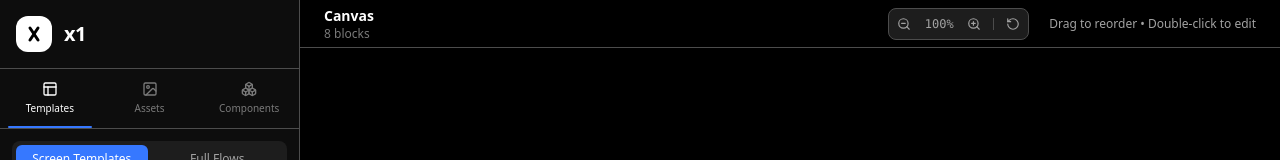
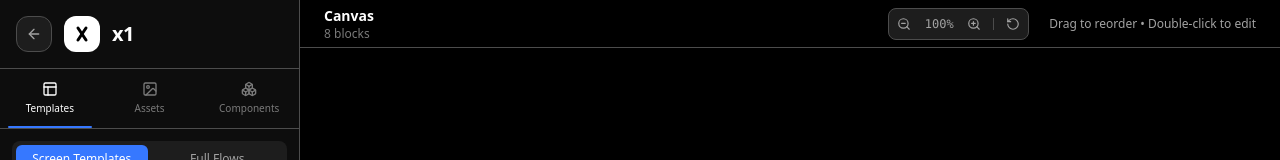
Before and after one commit to lakabimanil/x1-foreman, a Next.js app: page /x1-foreman/builder in a window 1280 px wide. Shown: the top 160 px of the page. Built offline with nearby package versions, Linux system fonts and the light colour scheme.

Commit message:
Add back button to navigate to home screen

```diff
--- a/src/components/CanvasPanel.tsx
+++ b/src/components/CanvasPanel.tsx
@@ -34,6 +34,7 @@ const blockTypeConfig: Record<BlockType, { icon: React.ElementType; color: strin
   video: { icon: Video, color: 'var(--color-accent-purple)', label: 'Video' },
   splash: { icon: Sparkles, color: 'var(--color-accent-yellow)', label: 'Splash' },
 };
+
 
 interface SortableCardProps {
   block: OnboardingBlock;
--- a/src/components/LeftPanel.tsx
+++ b/src/components/LeftPanel.tsx
@@ -7,8 +7,9 @@ import {
   ChevronRight, FolderOpen, Layers, Grid3X3,
   Square, CircleDot, Type, MousePointer, Play,
   Smartphone, ListChecks, Shield, CreditCard, Video,
-  Check, X, Plus
+  Check, X, Plus, ArrowLeft
 } from 'lucide-react';
+import Link from 'next/link';
 import { useOnboardingStore } from '@/store/useOnboardingStore';
 import {
   x1LibraryAssets,
@@ -109,6 +110,15 @@ export default function LeftPanel() {
       {/* Header */}
       <div className="p-4 border-b border-[var(--color-gray-125)] flex-shrink-0">
         <div className="flex items-center gap-3">
+          {/* Back Button */}
+          <Link
+            href="/"
+            className="w-9 h-9 rounded-xl bg-[var(--color-gray-150)] border border-[var(--color-gray-125)] flex items-center justify-center flex-shrink-0 hover:bg-[var(--color-gray-125)] transition-colors"
+            title="Back to Home"
+          >
+            <ArrowLeft className="w-4 h-4 text-[var(--color-gray-75)]" />
+          </Link>
+
           <div className="w-9 h-9 rounded-xl bg-[var(--color-base-white)] flex items-center justify-center flex-shrink-0">
             <svg width="24" height="24" viewBox="0 0 24 24" fill="none" xmlns="http://www.w3.org/2000/svg">
               <path d="M16 6L8 18" stroke="black" strokeWidth="3" strokeLinecap="round" strokeLinejoin="round"/>
```
